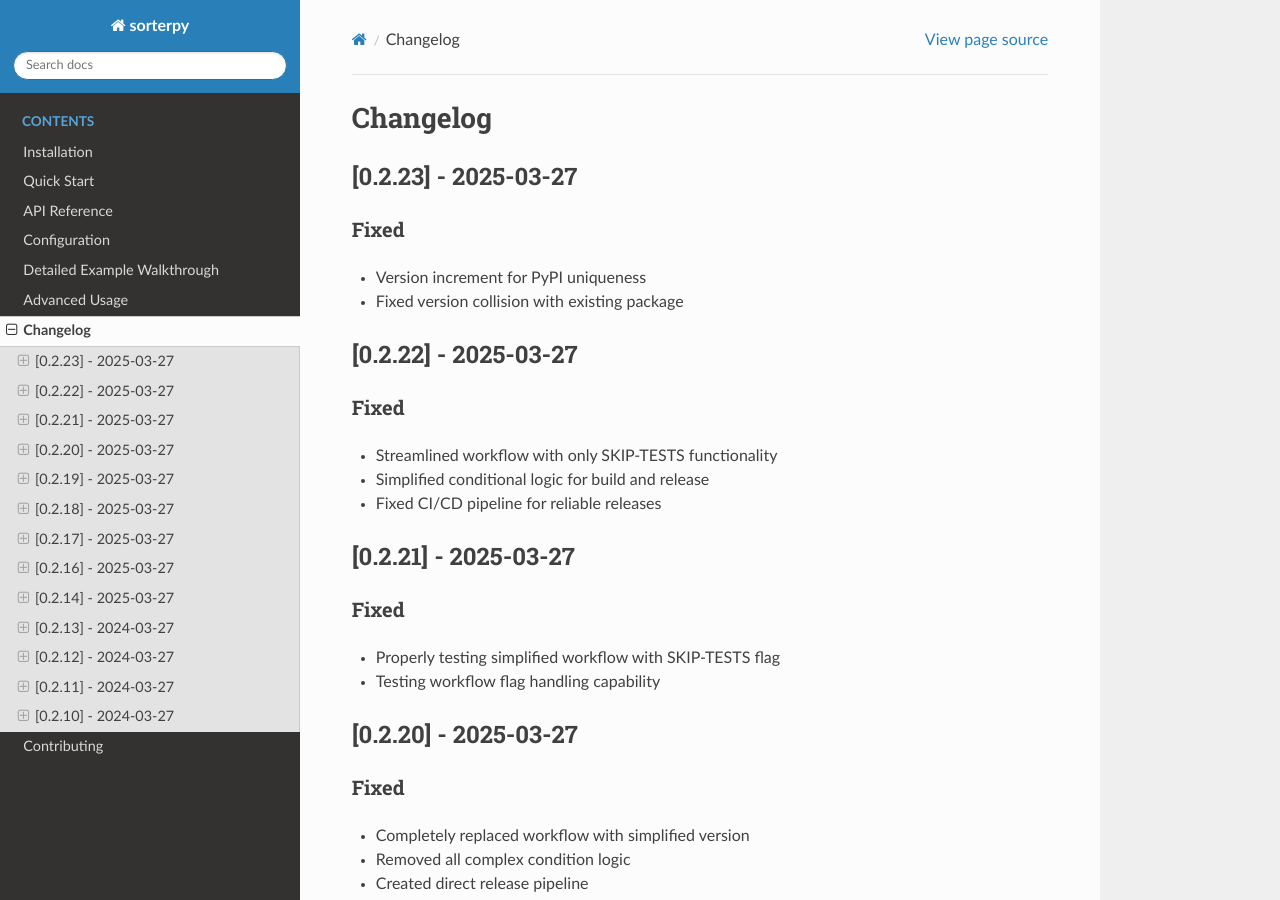
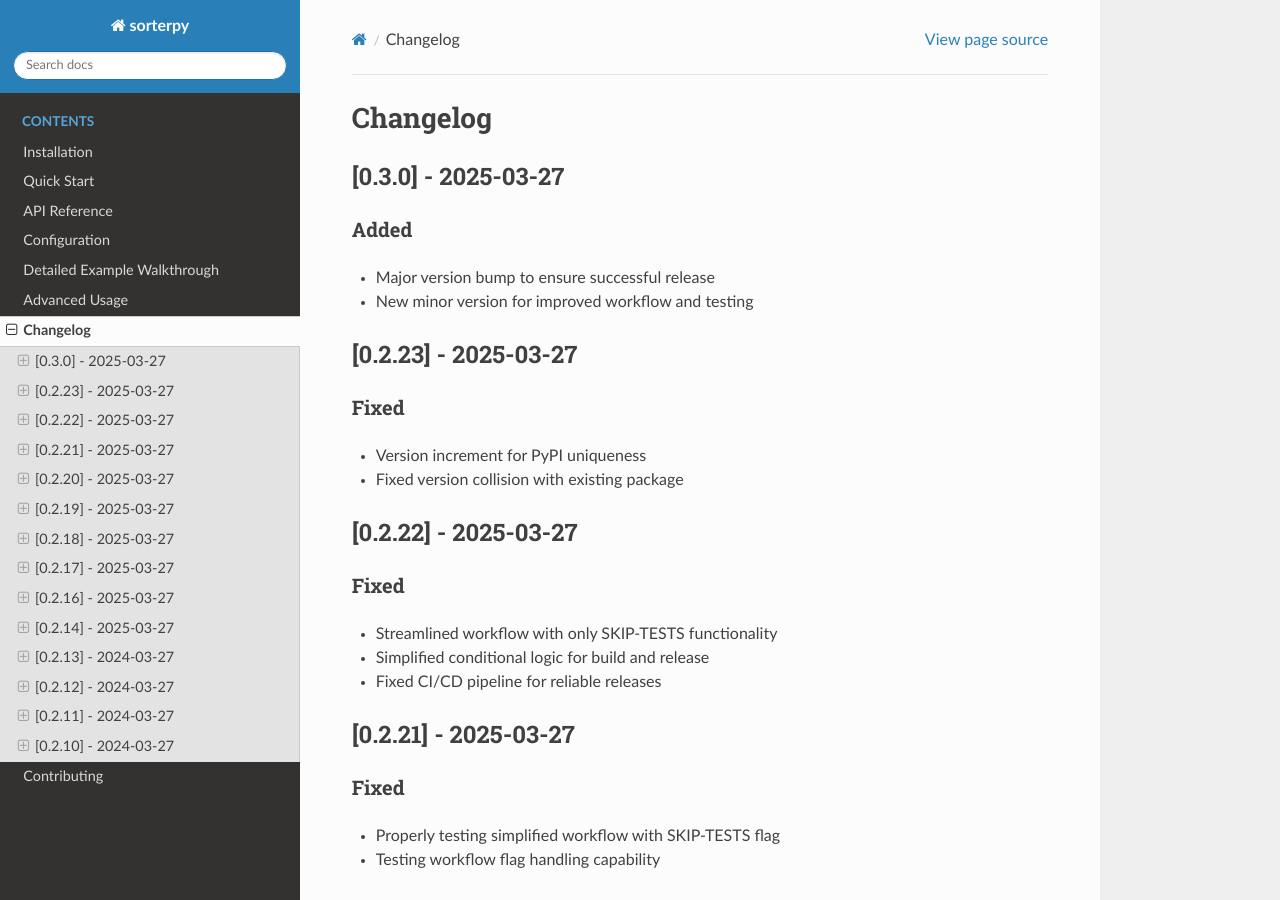
Before and after one commit to sorterisntonline/sorterpy, a Sphinx documentation site: the page built from docs/changelog.md, in a window 1280 px wide and 900 px high. Built offline with Sphinx 7.4.7 and the Read the Docs theme 3.1.0, drawn with Linux system fonts in a browser that asks for light colours.

Commit message:
fix: major version bump to 0.3.0 [SKIP-TESTS]

```diff
--- a/docs/changelog.md
+++ b/docs/changelog.md
@@ -1,4 +1,10 @@
 # Changelog
+
+## [0.3.0] - 2025-03-27
+
+### Added
+- Major version bump to ensure successful release
+- New minor version for improved workflow and testing
 
 ## [0.2.23] - 2025-03-27
 
--- a/pyproject.toml
+++ b/pyproject.toml
@@ -4,7 +4,7 @@ build-backend = "setuptools.build_meta"
 
 [project]
 name = "sorterpy"
-version = "0.2.23"
+version = "0.3.0"
 description = "the official Python SDK for sorter.social's seamless data labeling solutions for any AI/ML workflow."
 readme = "README.md"
 authors = [
```
